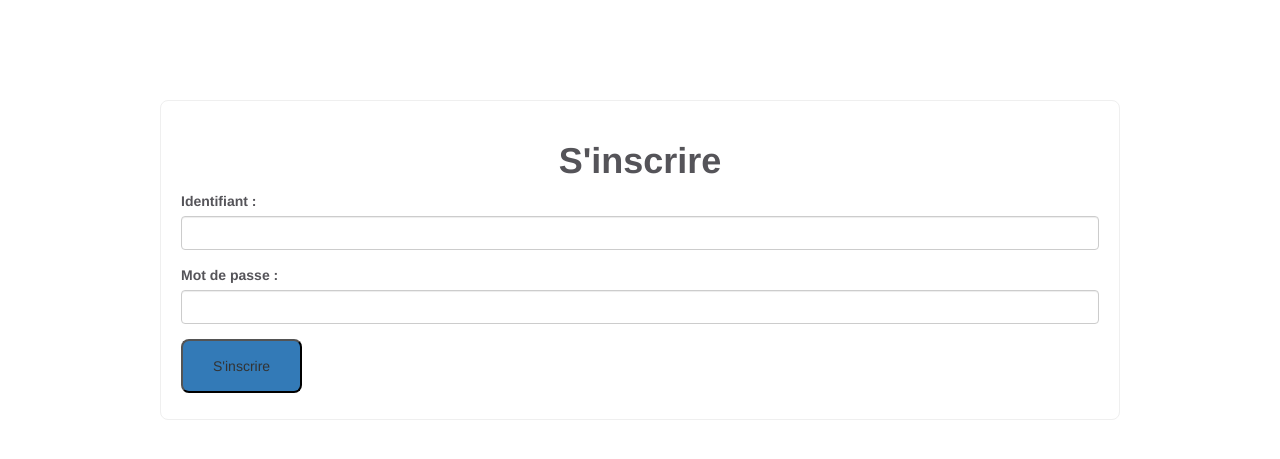
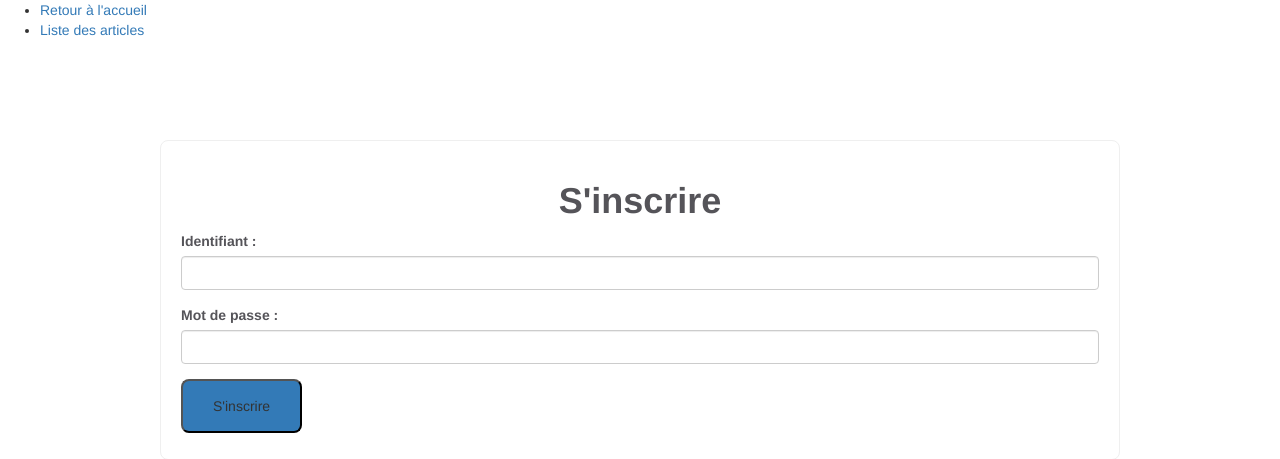
Before and after one commit to abdoulaye75/mini-CMS, a PHP site: page /views/signup.php in a window 1280 px wide. Shown: the top 459 px of the page. Run offline with PHP 8.4, Linux system fonts and the light colour scheme.

Commit message:
page d'inscription

```diff
--- a/views/signup.php
+++ b/views/signup.php
@@ -7,6 +7,14 @@
 	<link rel="stylesheet" type="text/css" href="../CSS/bootstrap/css/bootstrap.min.css">
 </head>
 <body>
+
+	<nav>
+		<ul>
+			<li> <a href="../index.php"> Retour à l'accueil </a> </li>
+			<li> <a href="articles.php"> Liste des articles </a> </li>
+		</ul>
+	</nav>
+
 	<div class="conteneur">
 		<h1 class="text-center"> S'inscrire </h1>
 		<form action="articles.php" method="post">
```
